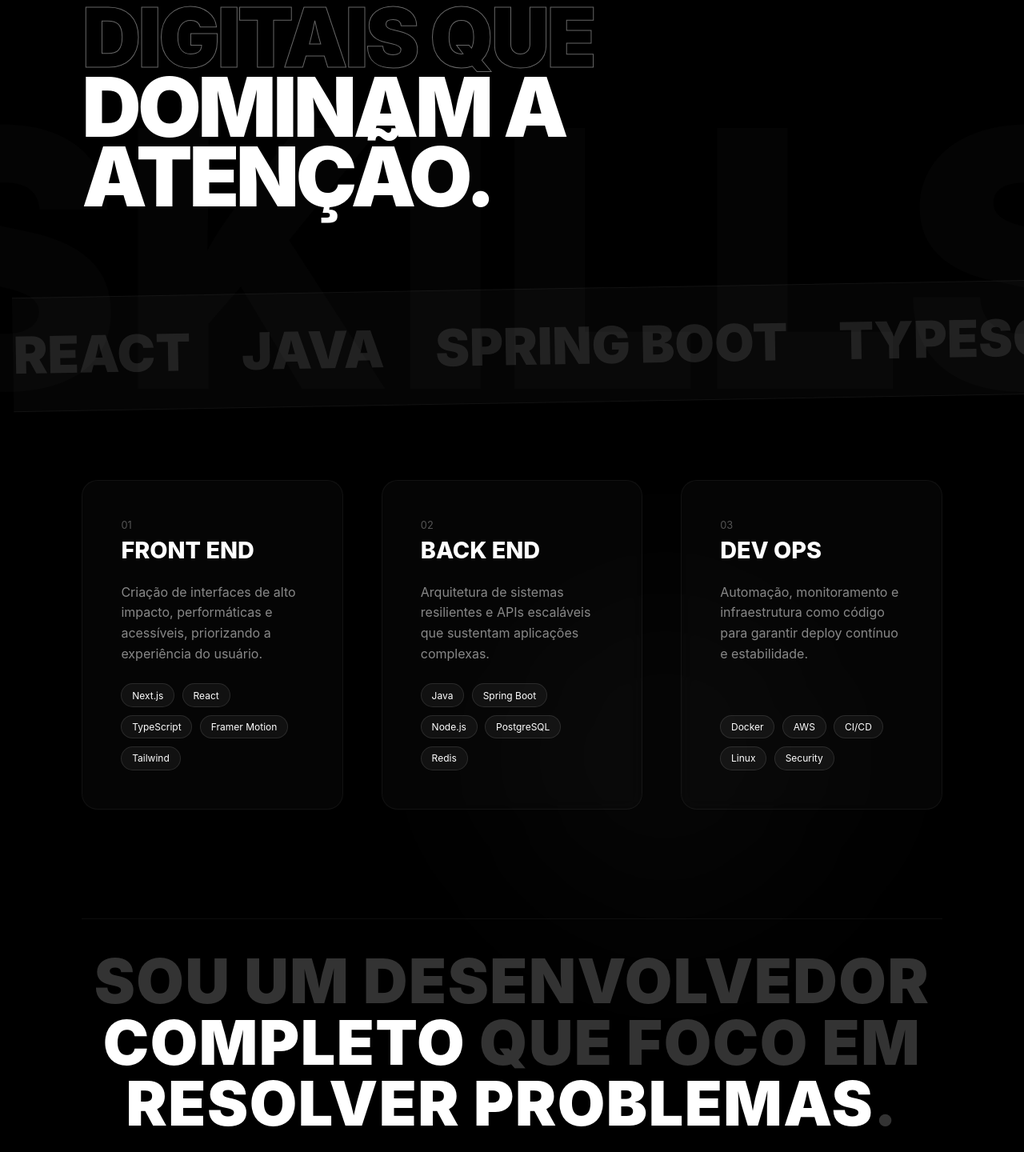
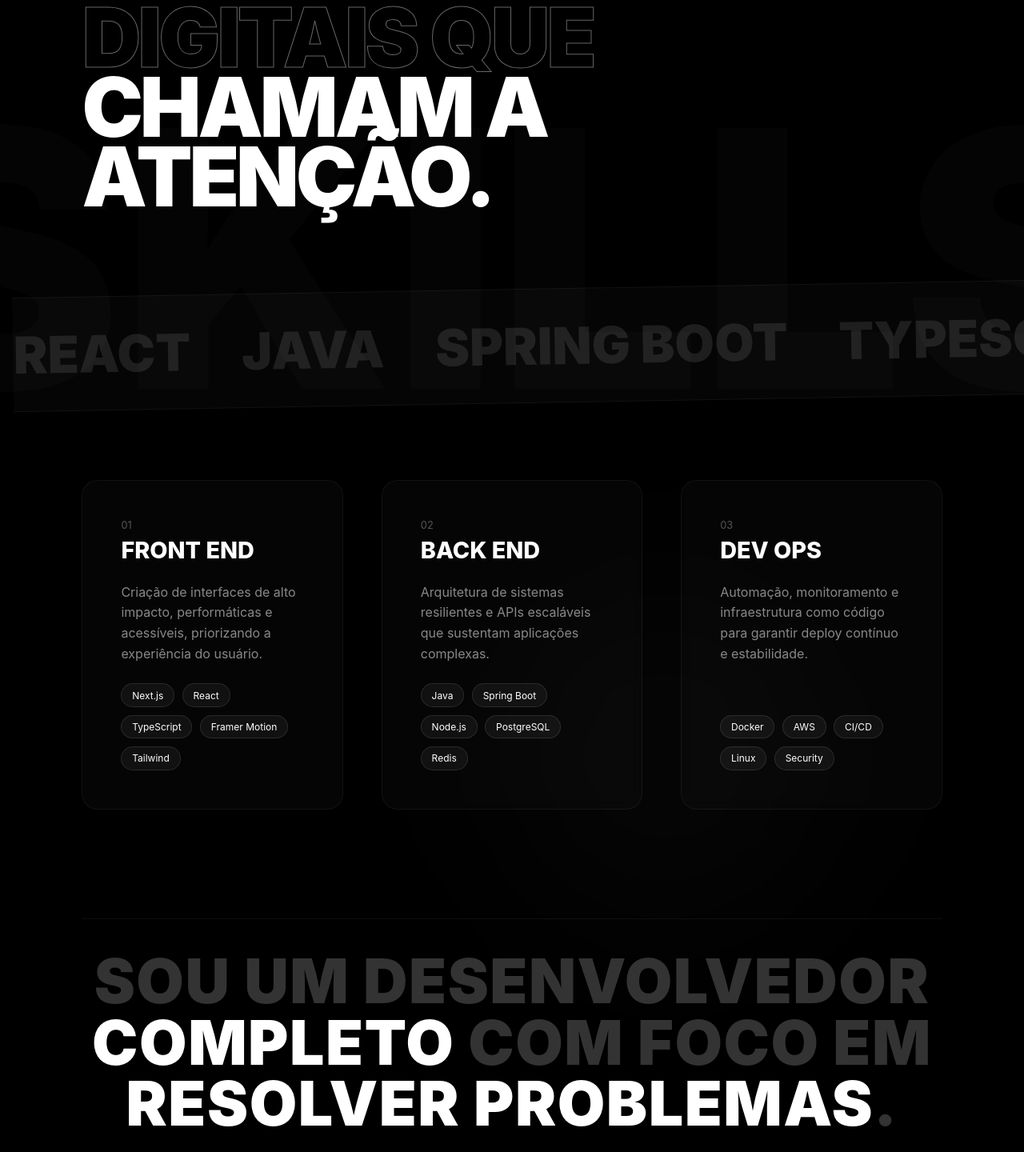
Before and after one commit to gsPatrick/Desk, a Next.js app: page / in a window 1280 px wide. Shown: the part 1290-2730 px from the top of the page at 80% size. Built offline with nearby package versions, Linux system fonts and the light colour scheme.

Commit message:
chore: update copywriting in capabilities section

```diff
--- a/src/Components/Sections/Capabilities/Capabilities.js
+++ b/src/Components/Sections/Capabilities/Capabilities.js
@@ -95,7 +95,7 @@ export default function Capabilities() {
                         DIGITAIS QUE
                     </motion.h2>
                     <motion.h2 className={styles.title} variants={titleVariants}>
-                        DOMINAM A ATENÇÃO.
+                        CHAMAM A ATENÇÃO.
                     </motion.h2>
                 </motion.div>
 
@@ -145,7 +145,7 @@ export default function Capabilities() {
                     whileInView={{ opacity: 1, y: 0 }}
                     transition={{ duration: 1, delay: 0.5 }}
                 >
-                    <p>SOU UM DESENVOLVEDOR <span>COMPLETO</span> QUE FOCO EM <span>RESOLVER PROBLEMAS</span>.</p>
+                    <p>SOU UM DESENVOLVEDOR <span>COMPLETO</span> COM FOCO EM <span>RESOLVER PROBLEMAS</span>.</p>
                 </motion.div>
             </div>
         </motion.section>
```
